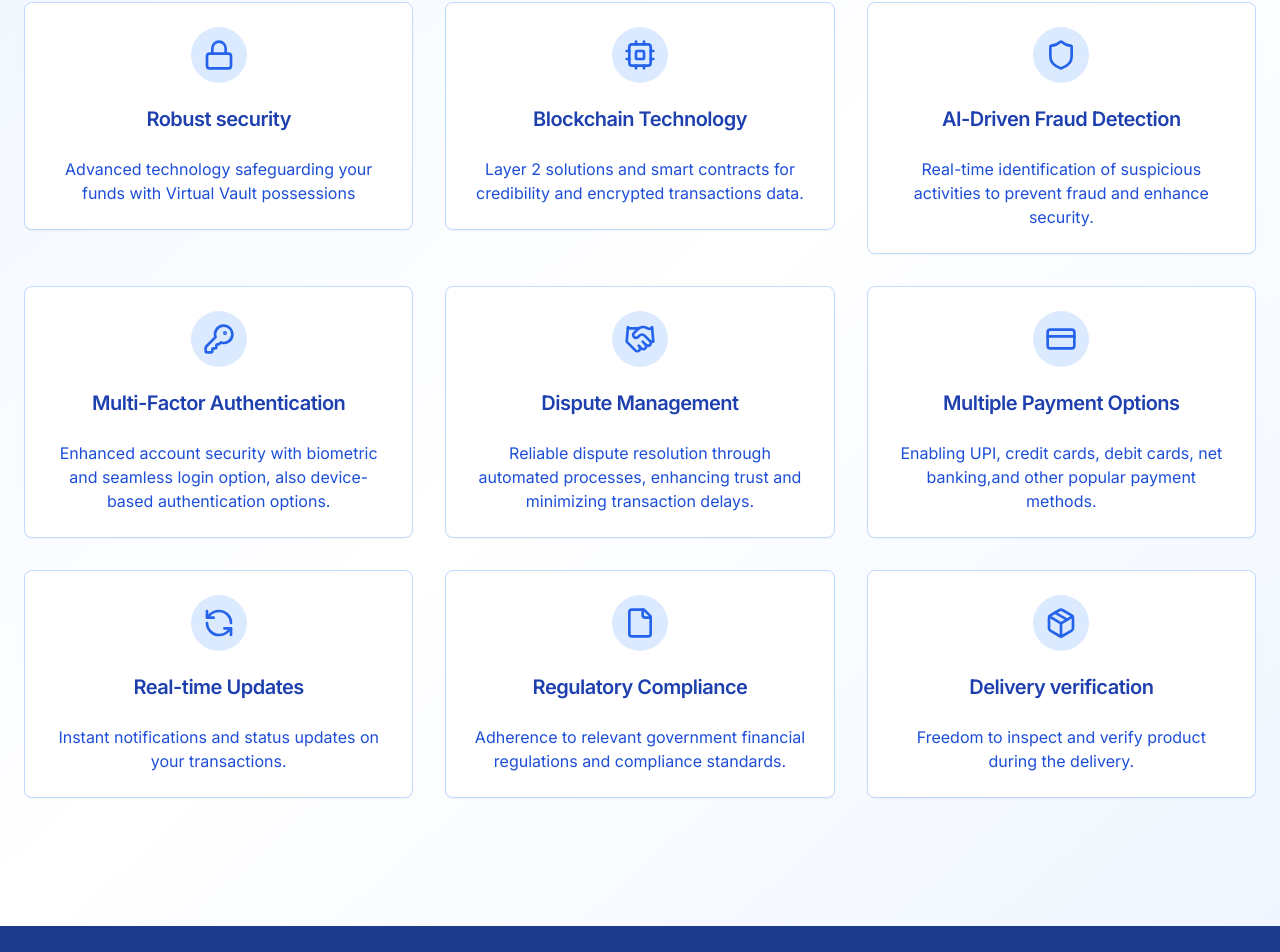
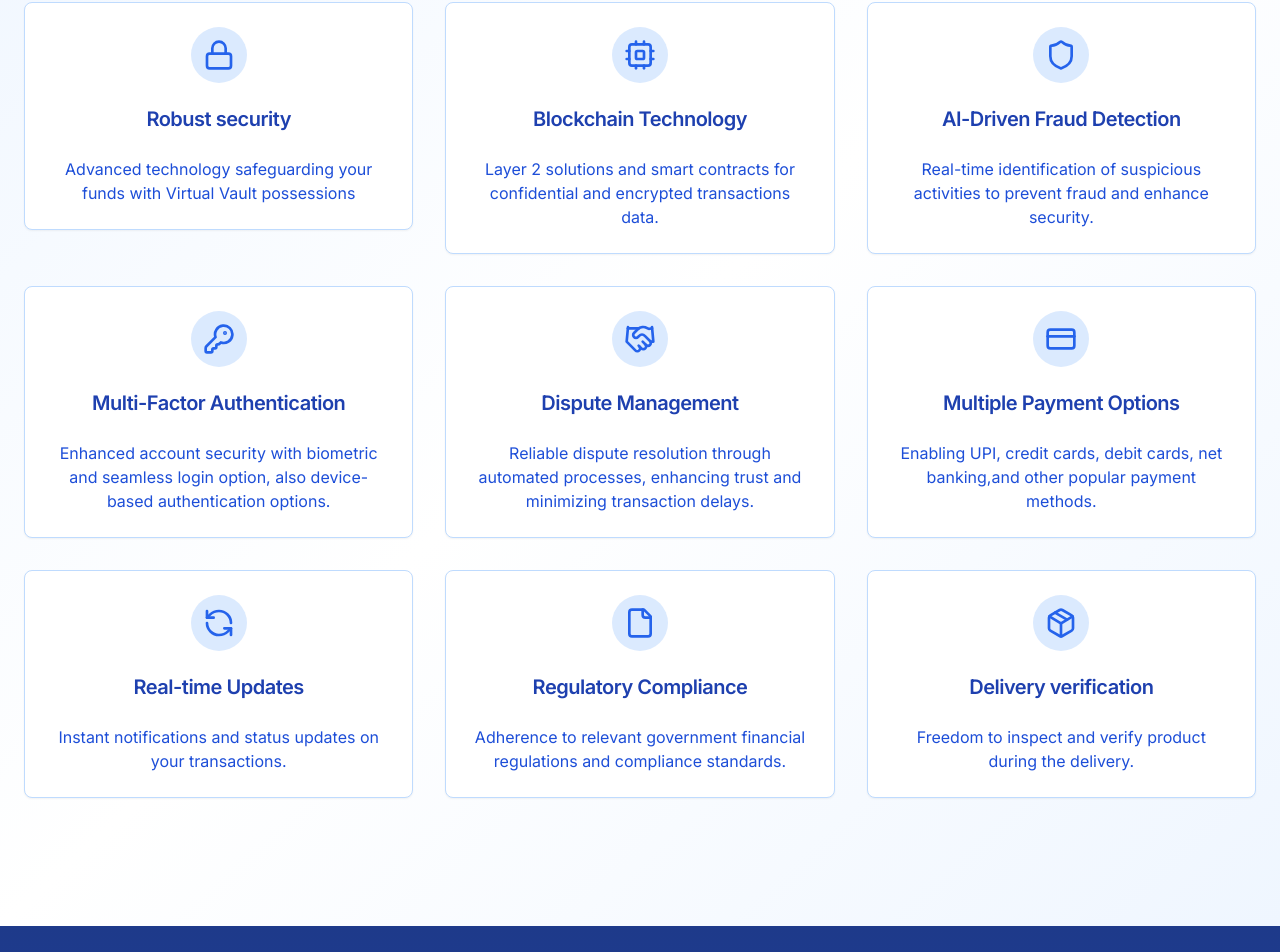
Before and after one commit to Luffy6963/VaulCrypt, a Next.js app: page / in a window 1280 px wide. Shown: the part 946-1898 px from the top of the page. Built offline with nearby package versions, Linux system fonts and the light colour scheme.

Commit message:
Alpha Commit

```diff
--- a/app/page.tsx
+++ b/app/page.tsx
@@ -318,7 +318,7 @@ export default function Component() {
             >
               {[
                 { icon: Lock, title: "Robust security", content: "Advanced technology safeguarding your funds with Virtual Vault possessions " },
-                { icon: Cpu, title: "Blockchain Technology", content: "Layer 2 solutions and smart contracts for credibility and encrypted transactions data." },
+                { icon: Cpu, title: "Blockchain Technology", content: "Layer 2 solutions and smart contracts for confidential and encrypted transactions data." },
                 { icon: Shield, title: "AI-Driven Fraud Detection", content: "Real-time identification of suspicious activities to prevent fraud and enhance security." },
                 { icon: KeyRound, title: "Multi-Factor Authentication", content: "Enhanced account security with biometric and seamless login option, also device-based authentication options." },
                 { icon: HandshakeIcon, title: "Dispute Management", content: "Reliable dispute resolution through automated processes, enhancing trust and minimizing transaction delays." },
```
